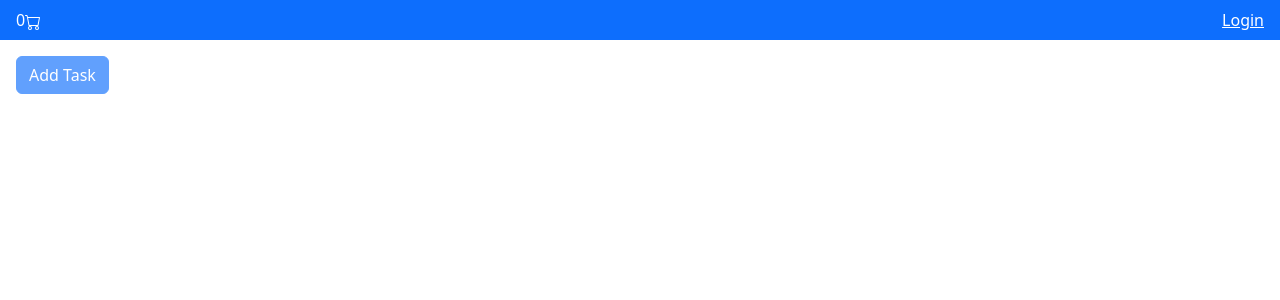
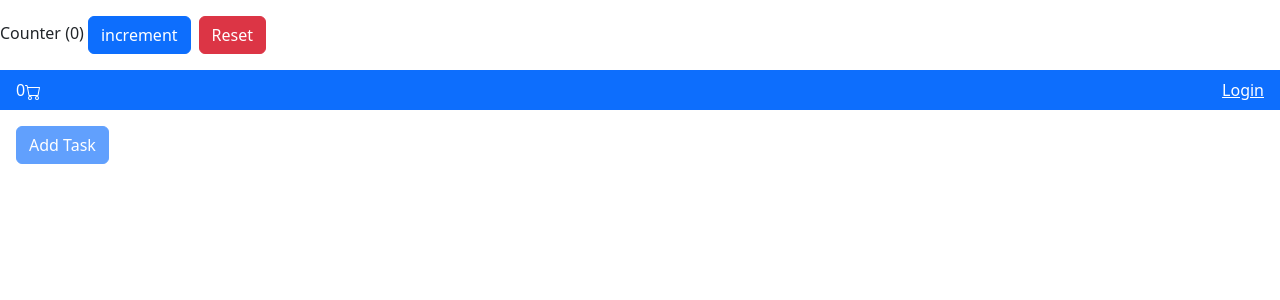
Before and after one commit to abdullahbhattidev/React-Learning, a React (Vite) app: page / in a window 1280 px wide. Shown: the top 300 px of the page. Built offline with nearby package versions, Linux system fonts and the light colour scheme.

Commit message:
manage application state with zustand

```diff
--- a/package.json
+++ b/package.json
@@ -19,7 +19,8 @@
     "react-dom": "^18.2.0",
     "react-hook-form": "7.43",
     "react-icons": "^4.7.1",
-    "zod": "^3.20.6"
+    "zod": "^3.20.6",
+    "zustand": "^4.3.7"
   },
   "devDependencies": {
     "@types/react": "^18.0.27",
--- a/src/App.tsx
+++ b/src/App.tsx
@@ -16,7 +16,7 @@ function App() {
   return(
     <AuthProvider>
       <TaskProvider>
-        {/* <Counter/> */}
+        <Counter/>
         <Navbar/>
         <TaskList />
       </TaskProvider>
--- a/src/statemanagement/Counter.tsx
+++ b/src/statemanagement/Counter.tsx
@@ -1,12 +1,11 @@
-import React, { useReducer } from 'react'
-import counterReducer from './conterReducer'
+import useCounter from './store'
 
 const Counter = () => {
-   const [value, dispatch]= useReducer(counterReducer,0)
+  const {counter, increment,decrement}=useCounter()
   return (
-    <div>Counter ({value})
-    <button className='btn btn-primary mx-1' onClick={()=> dispatch({type: "INCREMENT"})}>increment</button>
-    <button className='btn btn-danger mx-1' onClick={()=> dispatch({type: "RESET"})}>Reset</button>
+    <div>Counter ({counter})
+    <button className='btn btn-primary mx-1' onClick={()=> increment()}>increment</button>
+    <button className='btn btn-danger mx-1' onClick={()=> decrement()}>Reset</button>
     </div>
   )
 }
--- /dev/null
+++ b/src/statemanagement/store.ts
@@ -0,0 +1,15 @@
+import { create } from "zustand";
+
+interface CounterState{
+    counter: number;
+    increment: ()=> void;
+    decrement: ()=> void;
+}
+
+const useCounter = create<CounterState>(set=>({
+    counter:0,
+    increment:()=> set(store=> ({counter: store.counter+1})),
+    decrement: ()=> set({counter:0})
+}))
+
+export default useCounter
```
Also changed, not shown: src/statemanagement/conterReducer.ts (deleted, +0 -10 lines), 1 other file (tests, documents, lock files or other folders).
